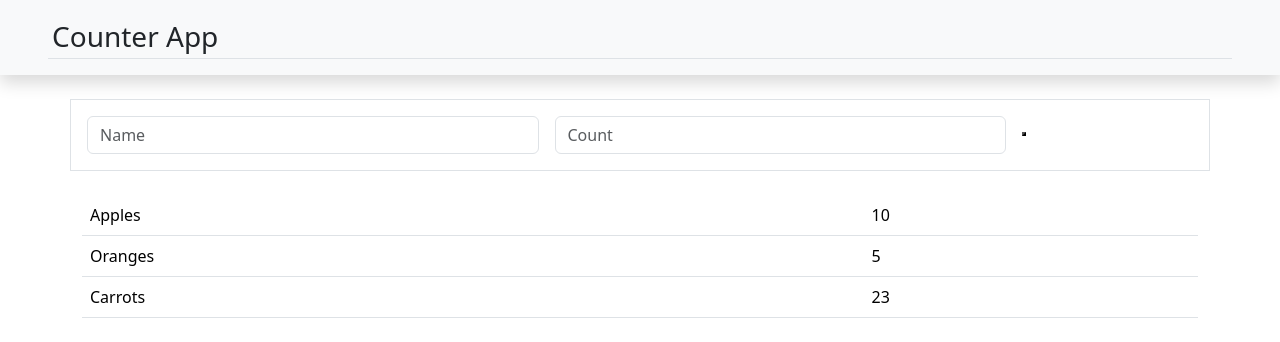
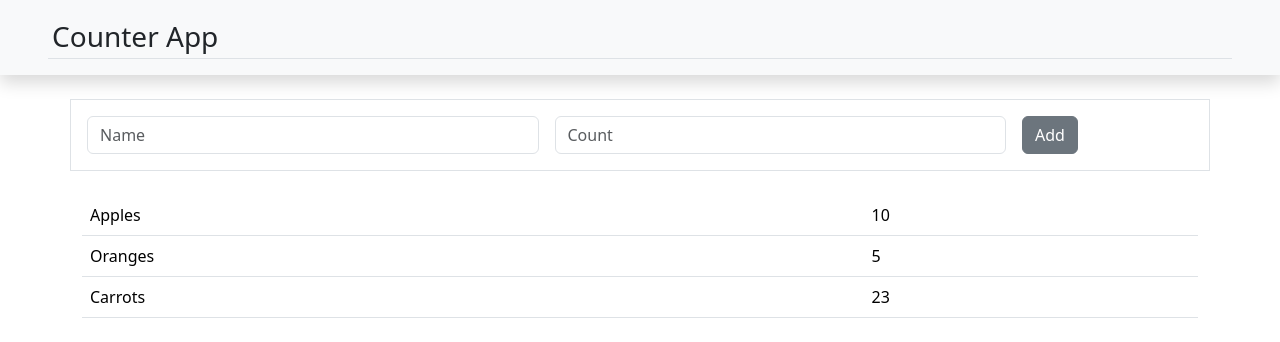
Before and after one commit to Brijsunil2/counter-app, a React (Create React App) app: page / in a window 1280 px wide. Shown: the top 342 px of the page. Built offline with nearby package versions, Linux system fonts and the light colour scheme; data requests are answered from the project's data file; the HTML template or start-up script is replaced by a standard one.

Commit message:
Added Post Item to server

```diff
--- a/src/App.js
+++ b/src/App.js
@@ -12,6 +12,8 @@ const App = () => {
     "count": 10
   }]);
 
+  const countersLink = "http://localhost:5000/counters";
+
   useEffect(() => {
     const getCounters = async () => {
       const countersFromServer = await fetchCounters();
@@ -21,16 +23,29 @@ const App = () => {
   }, []);
 
   const fetchCounters = async () => {
-    const res = await fetch("http://localhost:5000/counters");
+    const res = await fetch(countersLink);
     const data = await res.json();
 
     return data;
   }
 
+  const addCounter = async (counter) => {
+    const res = await fetch(countersLink, {
+      method: 'POST',
+      headers: {
+        "Content-type": "application/json"
+      },
+      body: JSON.stringify(counter)
+    });
+
+    const data = await res.json();
+    setCounters([...counters, data]);
+  }
+
   return (
     <>
       <Header />
-      <AddCounter />
+      <AddCounter addCounter={addCounter} />
       <CounterList counters={counters} />
     </>
   )
--- a/src/components/AddCounter.js
+++ b/src/components/AddCounter.js
@@ -1,18 +1,44 @@
-const AddCounter = () => {
+import { useState } from 'react';
+
+const AddCounter = ({ addCounter }) => {
+  const [text, setText] = useState('');
+  const [count, setCount] = useState(0);
+
+  const onSubmit = (e) => {
+    e.preventDefault();
+
+    if (!text) {
+      alert('Please add an item');
+      return;
+    }
+
+    addCounter({text, count});
+    setText('');
+    setCount(0);
+  }
+
   return (
+    <form className="add-form" onSubmit={onSubmit}>
       <div className="container p-3 border">
         <div className="row g-3">
           <div className="col-5">
-          <input type="text" className="form-control" placeholder="Name" aria-label="Name" />
+            <input
+              type="text"
+              className="form-control"
+              value={text}
+              onChange={(e) => setText(e.target.value)}
+              placeholder="Name"
+              aria-label="Name" />
           </div>
           <div className="col-5">
-          <input type="text" className="form-control" placeholder="Count" aria-label="Count" />
+            <input type="text" id="count" className="form-control" placeholder="Count" aria-label="Count" />
           </div>
           <div className="col">
-          <button></button>
+            <input type="submit" value="Add" className="btn btn-secondary btn-block"/>
           </div>
         </div>
       </div>
+    </form>
   )
 }
 
```
Also changed, not shown: src/components/button.js (deleted, +0 -9 lines). Lines whose indentation alone changed are shown as unchanged.
